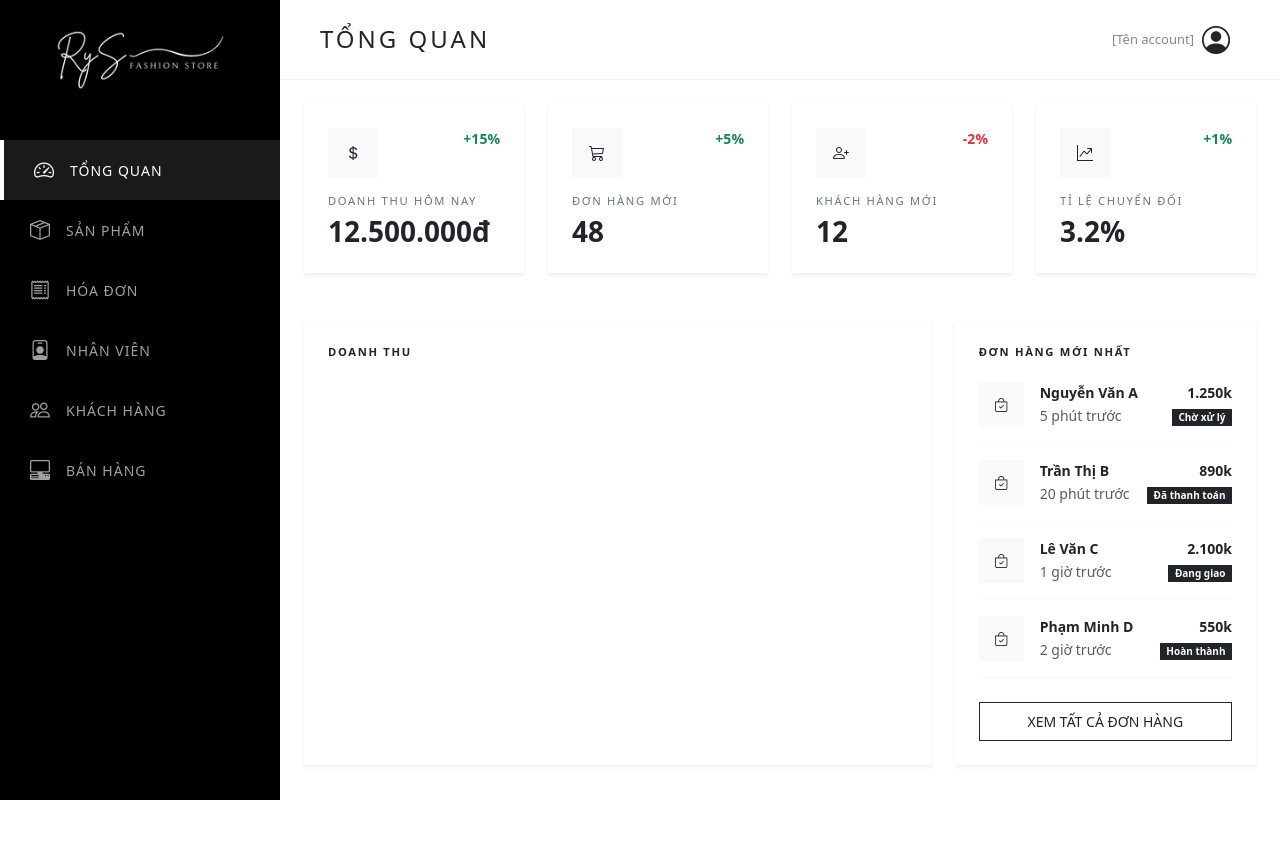
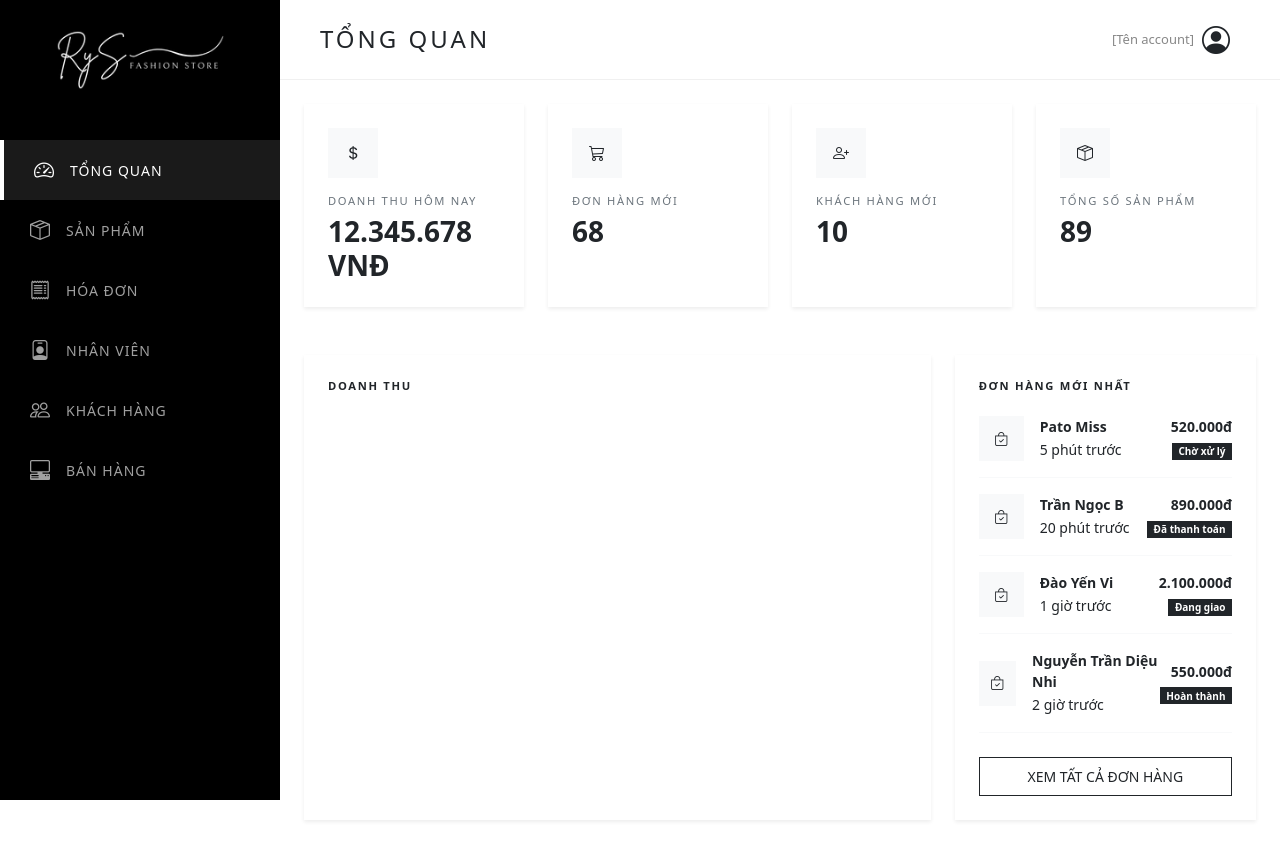
Before and after one commit to nqh1089/RyS-Fashion-Store, a Vue app: page /admin/dashboard in a window 1280 px wide. Before the commit the page ends 800 px from the top, so only its background shows below. Built offline with nearby package versions, Linux system fonts and the light colour scheme.

Commit message:
Chỉnh sủa giao diện Admin

```diff
--- a/src/components/Admin/AdminDashboard.vue
+++ b/src/components/Admin/AdminDashboard.vue
@@ -1,16 +1,17 @@
 <template>
   <div class="dashboard-container">
     <div class="row g-4 mb-5">
-      <div class="col-md-3" v-for="(stat, index) in quickStats" :key="index">
+      <div class="col-md-3" v-for="(SoLieu, index) in ThongKe" :key="index">
         <div class="stat-card p-4 shadow-sm border-0 h-100 bg-white">
           <div class="d-flex justify-content-between align-items-start mb-3">
             <div class="stat-icon p-3 bg-light text-dark">
-              <i :class="stat.icon"></i>
+              <i :class="SoLieu.icon"></i>
             </div>
-            <span :class="stat.trendClass + ' small fw-bold'">{{ stat.trend }}</span>
           </div>
-          <h6 class="text-secondary text-uppercase small tracking-widest mb-2">{{ stat.label }}</h6>
-          <h3 class="fw-bold m-0">{{ stat.value }}</h3>
+          <h6 class="text-secondary text-uppercase small tracking-widest mb-2">
+            {{ SoLieu.label }}
+          </h6>
+          <h3 class="fw-bold m-0">{{ SoLieu.value }}</h3>
         </div>
       </div>
     </div>
@@ -29,7 +30,7 @@
           <h6 class="text-uppercase tracking-widest mb-4 fw-bold">Đơn hàng mới nhất</h6>
           <div class="order-list">
             <div
-              v-for="order in recentOrders"
+              v-for="order in DonHangMoiNhat"
               :key="order.id"
               class="order-item d-flex align-items-center mb-3 pb-3 border-bottom border-light"
             >
@@ -40,13 +41,13 @@
                 <i class="bi bi-bag-check small"></i>
               </div>
               <div class="flex-grow-1">
-                <p class="mb-0 small fw-bold">{{ order.customer }}</p>
-                <small class="text-muted">{{ order.time }}</small>
+                <p class="mb-0 small fw-bold">{{ order.TenNguoiMua }}</p>
+                <small class="text-time">{{ order.ThoiGianDatHang }}</small>
               </div>
               <div class="text-end">
-                <p class="mb-0 small fw-bold">{{ order.amount }}</p>
+                <p class="mb-0 small fw-bold">{{ order.TongTien }}</p>
                 <span class="badge bg-dark rounded-0" style="font-size: 10px">{{
-                  order.status
+                  order.TrangThai
                 }}</span>
               </div>
             </div>
@@ -63,42 +64,58 @@
 </template>
 
 <script setup>
-const quickStats = [
+const ThongKe = [
   {
     label: 'Doanh thu hôm nay',
-    value: '12.500.000đ',
+    value: '12.345.678 VNĐ',
     icon: 'bi bi-currency-dollar',
-    trend: '+15%',
-    trendClass: 'text-success',
   },
   {
     label: 'Đơn hàng mới',
-    value: '48',
+    value: '68',
     icon: 'bi bi-cart3',
-    trend: '+5%',
-    trendClass: 'text-success',
   },
   {
     label: 'Khách hàng mới',
-    value: '12',
+    value: '10',
     icon: 'bi bi-person-plus',
-    trend: '-2%',
-    trendClass: 'text-danger',
   },
   {
-    label: 'Tỉ lệ chuyển đổi',
-    value: '3.2%',
-    icon: 'bi bi-graph-up-arrow',
-    trend: '+1%',
-    trendClass: 'text-success',
+    label: 'Tổng số sản phẩm',
+    value: '89',
+    icon: 'bi bi-box-seam',
   },
 ]
 
-const recentOrders = [
-  { id: 1, customer: 'Nguyễn Văn A', time: '5 phút trước', amount: '1.250k', status: 'Chờ xử lý' },
-  { id: 2, customer: 'Trần Thị B', time: '20 phút trước', amount: '890k', status: 'Đã thanh toán' },
-  { id: 3, customer: 'Lê Văn C', time: '1 giờ trước', amount: '2.100k', status: 'Đang giao' },
-  { id: 4, customer: 'Phạm Minh D', time: '2 giờ trước', amount: '550k', status: 'Hoàn thành' },
+const DonHangMoiNhat = [
+  {
+    id: 1,
+    TenNguoiMua: 'Pato Miss',
+    ThoiGianDatHang: '5 phút trước',
+    TongTien: '520.000đ',
+    TrangThai: 'Chờ xử lý',
+  },
+  {
+    id: 2,
+    TenNguoiMua: 'Trần Ngọc B',
+    ThoiGianDatHang: '20 phút trước',
+    TongTien: '890.000đ',
+    TrangThai: 'Đã thanh toán',
+  },
+  {
+    id: 3,
+    TenNguoiMua: 'Đào Yến Vi',
+    ThoiGianDatHang: '1 giờ trước',
+    TongTien: '2.100.000đ',
+    TrangThai: 'Đang giao',
+  },
+  {
+    id: 4,
+    TenNguoiMua: 'Nguyễn Trần Diệu Nhi',
+    ThoiGianDatHang: '2 giờ trước',
+    TongTien: '550.000đ',
+    TrangThai: 'Hoàn thành',
+  },
 ]
 </script>
 
--- a/src/components/Admin/CustomerManagement.vue
+++ b/src/components/Admin/CustomerManagement.vue
@@ -123,6 +123,7 @@ const customers = ref([
   },
 ])
 
+// Lấy chữ cái đầu của tên
 const getInitials = (name) => {
   return name
     .split(' ')
@@ -132,6 +133,7 @@ const getInitials = (name) => {
     .toUpperCase()
 }
 
+// Lấy class theo hạng thẻ
 const getRankClass = (rank) => {
   if (rank === 'VIP') return 'bg-dark text-white'
   if (rank === 'GOLD') return 'bg-warning text-dark'
--- a/src/components/Admin/EmployeeManagement.vue
+++ b/src/components/Admin/EmployeeManagement.vue
@@ -95,9 +95,9 @@ const searchQuery = ref('')
 const employees = ref([
   {
     id: 1,
-    empId: 'NV001',
+    ma: 'NV01',
     name: 'Đặng Quốc Huy',
-    role: 'Quản trị viên',
+    role: 'Quản lý',
     phone: '0901234567',
     email: 'huydq@rys.vn',
     startDate: '01/01/2023',
@@ -105,7 +105,7 @@ const employees = ref([
   },
   {
     id: 2,
-    empId: 'NV005',
+    empId: 'NV05',
     name: 'Lê Thị Thu Thảo',
     role: 'Bán hàng',
     phone: '0988776655',
--- a/src/components/Admin/ProductManagement.vue
+++ b/src/components/Admin/ProductManagement.vue
@@ -33,21 +33,21 @@
             </tr>
           </thead>
           <tbody>
-            <tr v-for="product in filteredProducts" :key="product.id">
+            <tr v-for="SanPham in TimKiemSanPham" :key="SanPham.id">
               <td class="ps-4">
                 <div class="product-img-bg bg-light">
-                  <img :src="product.imgMain" class="img-fluid" :alt="product.name" />
+                  <img :src="SanPham.imgMain" class="img-fluid" :alt="SanPham.name" />
                 </div>
               </td>
               <td>
-                <p class="mb-0 fw-bold small text-uppercase">{{ product.name }}</p>
-                <small class="text-muted">ID: #{{ product.id }}</small>
+                <p class="mb-0 fw-bold small text-uppercase">{{ SanPham.name }}</p>
+                <small class="text-muted">ID: #{{ SanPham.id }}</small>
               </td>
               <td>
-                <span class="small">{{ product.color }}</span>
+                <span class="small">{{ SanPham.color }}</span>
               </td>
               <td>
-                <span class="fw-bold small">{{ product.price }}</span>
+                <span class="fw-bold small">{{ SanPham.price }}</span>
               </td>
               <td>
                 <span class="badge bg-dark-subtle text-dark rounded-0 fw-normal small"
@@ -82,17 +82,17 @@
 import { ref, onMounted, computed } from 'vue'
 import axios from 'axios'
 
-const products = ref([])
+const SanPham = ref([])
 const loading = ref(true)
-const searchQuery = ref('')
+const TuKhoaTimKiem = ref('')
 
-// Lấy dữ liệu từ API của bạn
+// Lấy dữ liệu sản phẩm
 const fetchProducts = async () => {
   try {
     const response = await axios.get(
       'https://my-json-server.typicode.com/nqh1089/RyS-Fashion-Store/products',
     )
-    products.value = response.data
+    SanPham.value = response.data
   } catch (error) {
     console.error('Lỗi khi tải dữ liệu sản phẩm:', error)
   } finally {
@@ -101,12 +101,13 @@ const fetchProducts = async () => {
 }
 
 // Logic tìm kiếm sản phẩm
-const filteredProducts = computed(() => {
-  return products.value.filter((p) =>
-    p.name.toLowerCase().includes(searchQuery.value.toLowerCase()),
+const TimKiemSanPham = computed(() => {
+  return SanPham.value.filter((p) =>
+    p.name.toLowerCase().includes(TuKhoaTimKiem.value.toLowerCase()),
   )
 })
 
+// Gọi hàm fetchProducts khi component được mounted
 onMounted(() => {
   fetchProducts()
 })
--- a/src/layouts/AdminLayout.vue
+++ b/src/layouts/AdminLayout.vue
@@ -19,13 +19,12 @@ import { computed } from 'vue'
 import { useRoute } from 'vue-router'
 
 const route = useRoute()
-// Lấy tên trang từ meta của router để hiển thị lên Header
 const currentRouteName = computed(() => route.meta.title || 'QUẢN TRỊ')
 </script>
 
 <style>
 .admin-main-content {
-  margin-left: 280px; /* Bằng chiều rộng Sidebar */
+  margin-left: 280px;
   min-height: 100vh;
   background-color: #fff;
 }
--- a/src/router/Admin.js
+++ b/src/router/Admin.js
@@ -1,7 +1,6 @@
 import AdminLayout from '@/layouts/AdminLayout.vue'
 
 const adminRoutes = [
-  // Đổi tên thành mảng để index.js giải nén được
   {
     path: '/admin',
     component: AdminLayout,
@@ -10,7 +9,6 @@ const adminRoutes = [
       {
         path: 'dashboard',
         name: 'AdminDashboard',
-        // Đảm bảo file AdminDashboard.vue đã tồn tại trong thư mục components/Admin
         component: () => import('@/components/Admin/AdminDashboard.vue'),
         meta: { title: 'TỔNG QUAN' },
       },
@@ -48,4 +46,4 @@ const adminRoutes = [
   },
 ]
 
-export default adminRoutes // Export mảng thay vì đối tượng router
+export default adminRoutes
--- a/src/router/Client.js
+++ b/src/router/Client.js
@@ -3,7 +3,7 @@ import HomeView from '../views/HomeView.vue'
 import Shop from '../components/Client/Shop/ClientShop.vue'
 import ViewProduct from '../components/Client/Shop/ViewProduct.vue'
 
-const clientRoutes = [ // Đổi thành mảng
+const clientRoutes = [
   {
     path: '/',
     component: ClientLayout,
--- a/src/router/index.js
+++ b/src/router/index.js
@@ -1,6 +1,6 @@
 import { createRouter, createWebHistory } from 'vue-router'
-import adminRoutes from './Admin.js' // Nhận về mảng admin
-import clientRoutes from './Client.js' // Nhận về mảng client
+import adminRoutes from './Admin.js'
+import clientRoutes from './Client.js'
 import LoginView from '@/views/LoginView.vue'
 
 const routes = [
@@ -9,14 +9,14 @@ const routes = [
     name: 'Login',
     component: LoginView,
   },
-  ...clientRoutes, // Giải nén mảng client
-  ...adminRoutes, // Giải nén mảng admin
+  ...clientRoutes,
+  ...adminRoutes,
 ]
 
 const router = createRouter({
   history: createWebHistory(),
   routes,
-  scrollBehavior() {
+  scrollBehavior() { // Luôn cuộn về đầu trang khi chuyển trang
     return { top: 0 }
   },
 })
```
Also changed, not shown: src/components/Admin/AdminHeader.vue (+3 -4 lines), src/views/LoginView.vue (+33 -75 lines).
